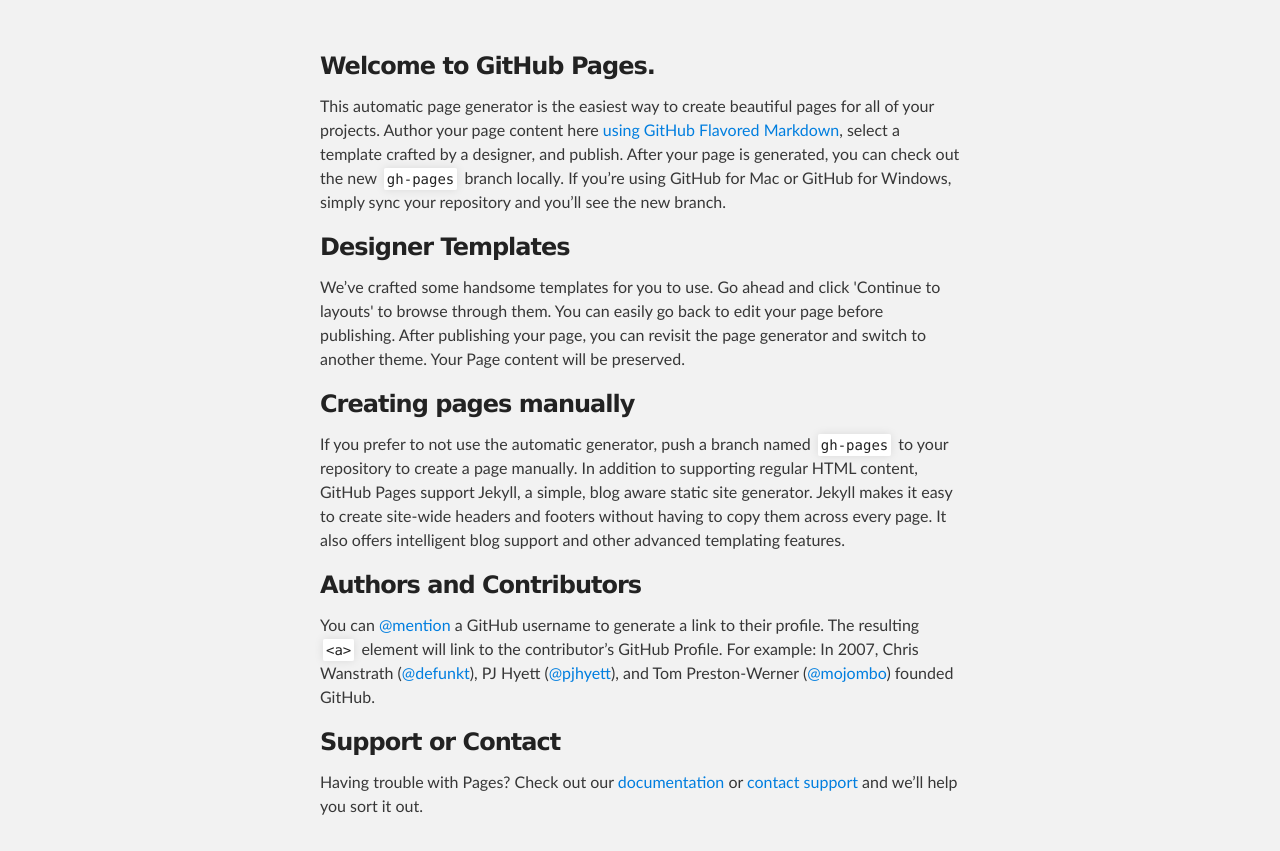
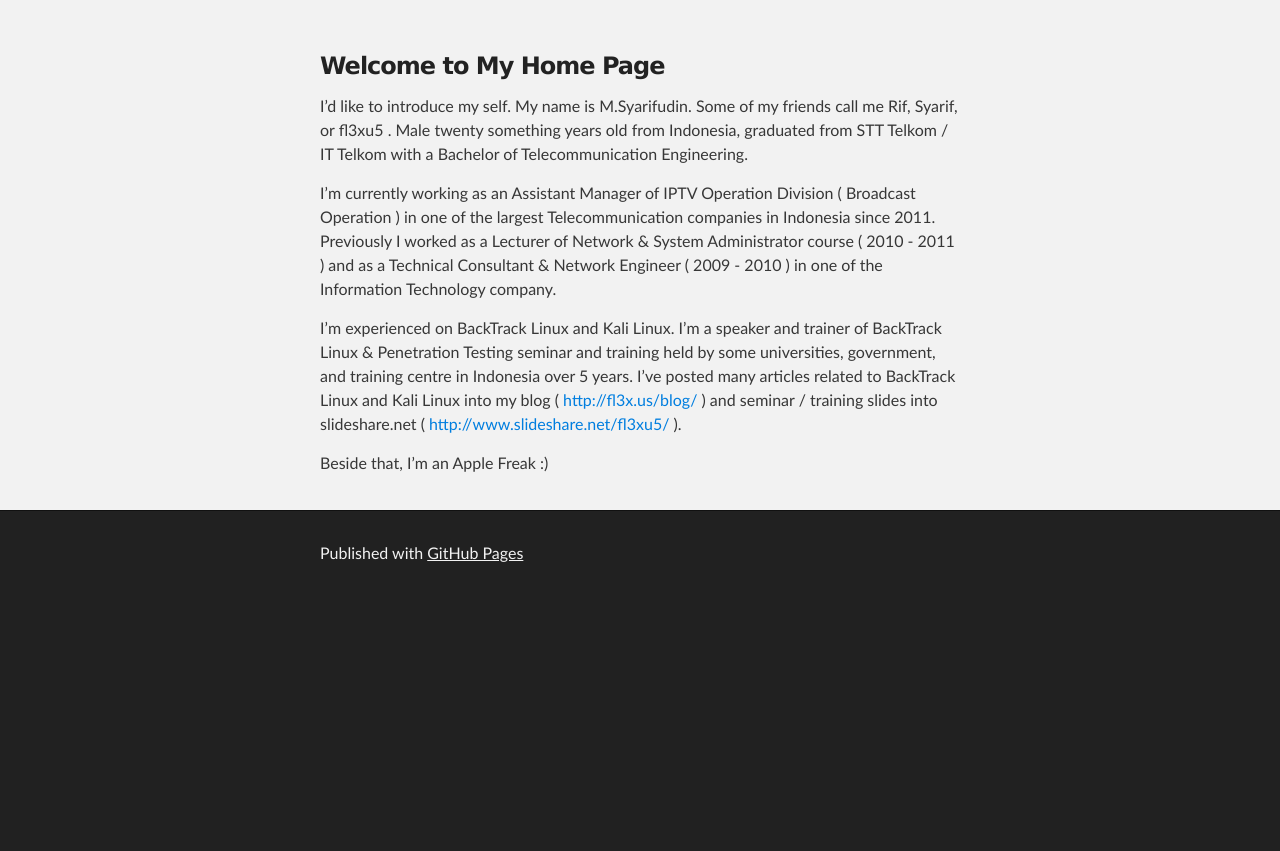
Before and after one commit to fl3xu5/fl3xu5.github.io, a plain HTML site: page index.html in a window 1280 px wide. Shown: the part 212-1063 px from the top of the page. After the commit the page ends 812 px from the top, so only its background shows below. Drawn offline with Linux system fonts and the light colour scheme.

Commit message:
Replace master branch with page content via GitHub

```diff
--- a/index.html
+++ b/index.html
@@ -4,11 +4,11 @@
   <head>
     <meta charset='utf-8'>
     <meta http-equiv="X-UA-Compatible" content="chrome=1">
-    <meta name="description" content="Fl3xu5.GitHub.io : My Personal Blog">
+    <meta name="description" content="fl3xu5&#39; blog : Information Security &amp; Apple Freak">
 
     <link rel="stylesheet" type="text/css" media="screen" href="stylesheets/stylesheet.css">
 
-    <title>Fl3xu5.GitHub.io</title>
+    <title>fl3xu5&#39; blog</title>
   </head>
 
   <body>
@@ -18,8 +18,8 @@
         <header class="inner">
           <a id="forkme_banner" href="https://github.com/fl3xu5">View on GitHub</a>
 
-          <h1 id="project_title">Fl3xu5.GitHub.io</h1>
-          <h2 id="project_tagline">My Personal Blog</h2>
+          <h1 id="project_title">fl3xu5&#39; blog</h1>
+          <h2 id="project_tagline">Information Security &amp; Apple Freak</h2>
 
         </header>
     </div>
@@ -28,29 +28,15 @@
     <div id="main_content_wrap" class="outer">
       <section id="main_content" class="inner">
         <h3>
-<a id="welcome-to-github-pages" class="anchor" href="#welcome-to-github-pages" aria-hidden="true"><span class="octicon octicon-link"></span></a>Welcome to GitHub Pages.</h3>
+<a id="welcome-to-my-home-page" class="anchor" href="#welcome-to-my-home-page" aria-hidden="true"><span class="octicon octicon-link"></span></a>Welcome to My Home Page</h3>
 
-<p>This automatic page generator is the easiest way to create beautiful pages for all of your projects. Author your page content here <a href="https://guides.github.com/features/mastering-markdown/">using GitHub Flavored Markdown</a>, select a template crafted by a designer, and publish. After your page is generated, you can check out the new <code>gh-pages</code> branch locally. If you’re using GitHub for Mac or GitHub for Windows, simply sync your repository and you’ll see the new branch.</p>
+<p>I’d like to introduce my self. My name is M.Syarifudin. Some of my friends call me Rif, Syarif, or fl3xu5 . Male twenty something years old from Indonesia, graduated from STT Telkom / IT Telkom with a Bachelor of Telecommunication Engineering. </p>
 
-<h3>
-<a id="designer-templates" class="anchor" href="#designer-templates" aria-hidden="true"><span class="octicon octicon-link"></span></a>Designer Templates</h3>
+<p>I’m currently working as an Assistant Manager of IPTV Operation Division ( Broadcast Operation ) in one of the largest Telecommunication companies in Indonesia since 2011. Previously I worked as a Lecturer of Network &amp; System Administrator course ( 2010 - 2011 ) and as a Technical Consultant &amp; Network Engineer ( 2009 - 2010 ) in one of the Information Technology company. </p>
 
-<p>We’ve crafted some handsome templates for you to use. Go ahead and click 'Continue to layouts' to browse through them. You can easily go back to edit your page before publishing. After publishing your page, you can revisit the page generator and switch to another theme. Your Page content will be preserved.</p>
+<p>I’m experienced on BackTrack Linux and Kali Linux. I’m a speaker and trainer of BackTrack Linux &amp; Penetration Testing seminar and training held by some universities, government, and training centre in Indonesia over 5 years. I’ve posted many articles related to BackTrack Linux and Kali Linux into my blog ( <a href="http://fl3x.us/blog/">http://fl3x.us/blog/</a> ) and seminar / training slides into slideshare.net ( <a href="http://www.slideshare.net/fl3xu5/">http://www.slideshare.net/fl3xu5/</a> ).</p>
 
-<h3>
-<a id="creating-pages-manually" class="anchor" href="#creating-pages-manually" aria-hidden="true"><span class="octicon octicon-link"></span></a>Creating pages manually</h3>
-
-<p>If you prefer to not use the automatic generator, push a branch named <code>gh-pages</code> to your repository to create a page manually. In addition to supporting regular HTML content, GitHub Pages support Jekyll, a simple, blog aware static site generator. Jekyll makes it easy to create site-wide headers and footers without having to copy them across every page. It also offers intelligent blog support and other advanced templating features.</p>
-
-<h3>
-<a id="authors-and-contributors" class="anchor" href="#authors-and-contributors" aria-hidden="true"><span class="octicon octicon-link"></span></a>Authors and Contributors</h3>
-
-<p>You can <a href="https://github.com/blog/821" class="user-mention">@mention</a> a GitHub username to generate a link to their profile. The resulting <code>&lt;a&gt;</code> element will link to the contributor’s GitHub Profile. For example: In 2007, Chris Wanstrath (<a href="https://github.com/defunkt" class="user-mention">@defunkt</a>), PJ Hyett (<a href="https://github.com/pjhyett" class="user-mention">@pjhyett</a>), and Tom Preston-Werner (<a href="https://github.com/mojombo" class="user-mention">@mojombo</a>) founded GitHub.</p>
-
-<h3>
-<a id="support-or-contact" class="anchor" href="#support-or-contact" aria-hidden="true"><span class="octicon octicon-link"></span></a>Support or Contact</h3>
-
-<p>Having trouble with Pages? Check out our <a href="https://help.github.com/pages">documentation</a> or <a href="https://github.com/contact">contact support</a> and we’ll help you sort it out.</p>
+<p>Beside that, I’m an Apple Freak :)</p>
       </section>
     </div>
 
```
Also changed, not shown: params.json (+1 -1 lines).
